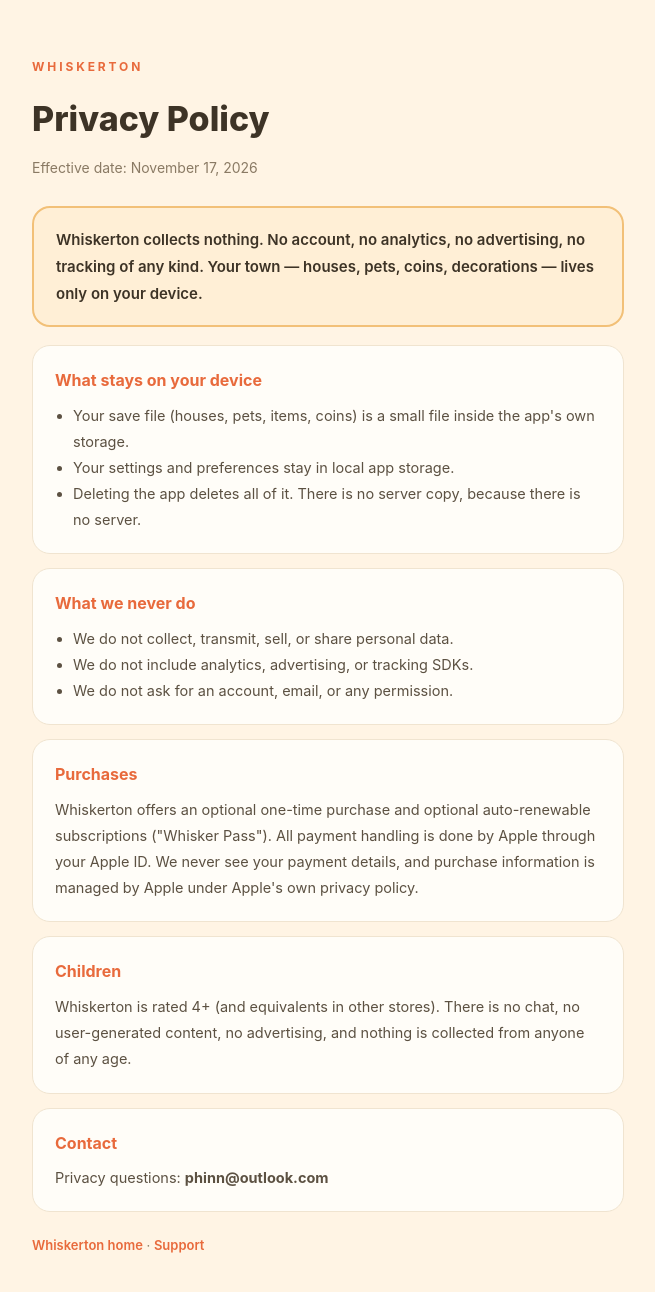
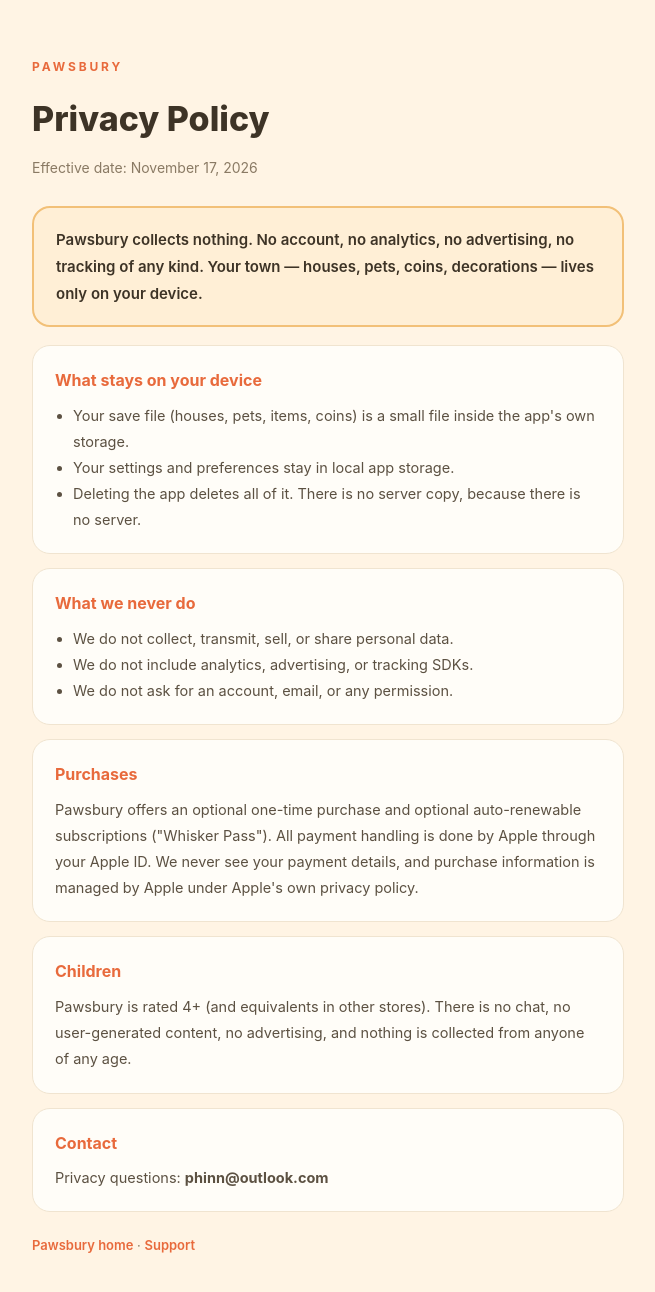
Before and after one commit to phinn/kinet-static, a plain HTML site: page whiskerton/privacy.html in a window 1280 px wide. Shown: the whole page, without its empty margins (312-967 px from the left). Drawn offline with Linux system fonts and the light colour scheme.

Commit message:
whiskerton: 三页品牌名统一为 Pawsbury(title/kicker/正文/privacy 条款)

```diff
--- a/whiskerton/privacy.html
+++ b/whiskerton/privacy.html
@@ -3,8 +3,8 @@
 <head>
 <meta charset="UTF-8">
 <meta name="viewport" content="width=device-width, initial-scale=1">
-<title>Whiskerton Privacy</title>
-<meta name="description" content="Whiskerton privacy policy: the game collects nothing. No account, no ads, no tracking. Your town lives only on your device.">
+<title>Pawsbury Privacy Policy</title>
+<meta name="description" content="Pawsbury privacy policy: the game collects nothing. No account, no ads, no tracking. Your town lives only on your device.">
 <style>
 *{margin:0;padding:0;box-sizing:border-box}
 body{background:#FFF4E4;color:#3D3326;font-family:-apple-system,"SF Pro Text","PingFang SC",sans-serif;line-height:1.8;-webkit-font-smoothing:antialiased;padding:0 0 60px}
@@ -23,11 +23,11 @@ a{color:#E86A3C;font-weight:600;text-decoration:none}
 </head>
 <body>
 <div class="wrap">
-  <div class="kicker">Whiskerton</div>
+  <div class="kicker">Pawsbury</div>
   <h1>Privacy Policy</h1>
   <p class="date">Effective date: November 17, 2026</p>
 
-  <div class="callout"><p>Whiskerton collects nothing. No account, no analytics, no advertising, no tracking of any kind. Your town — houses, pets, coins, decorations — lives only on your device.</p></div>
+  <div class="callout"><p>Pawsbury collects nothing. No account, no analytics, no advertising, no tracking of any kind. Your town — houses, pets, coins, decorations — lives only on your device.</p></div>
 
   <div class="card"><h2>What stays on your device</h2>
     <ul>
@@ -46,18 +46,18 @@ a{color:#E86A3C;font-weight:600;text-decoration:none}
   </div>
 
   <div class="card"><h2>Purchases</h2>
-    <p>Whiskerton offers an optional one-time purchase and optional auto-renewable subscriptions ("Whisker Pass"). All payment handling is done by Apple through your Apple ID. We never see your payment details, and purchase information is managed by Apple under Apple's own privacy policy.</p>
+    <p>Pawsbury offers an optional one-time purchase and optional auto-renewable subscriptions ("Whisker Pass"). All payment handling is done by Apple through your Apple ID. We never see your payment details, and purchase information is managed by Apple under Apple's own privacy policy.</p>
   </div>
 
   <div class="card"><h2>Children</h2>
-    <p>Whiskerton is rated 4+ (and equivalents in other stores). There is no chat, no user-generated content, no advertising, and nothing is collected from anyone of any age.</p>
+    <p>Pawsbury is rated 4+ (and equivalents in other stores). There is no chat, no user-generated content, no advertising, and nothing is collected from anyone of any age.</p>
   </div>
 
   <div class="card"><h2>Contact</h2>
     <p>Privacy questions: <b>phinn@outlook.com</b></p>
   </div>
 
-  <p style="margin-top:22px;font-size:13px;color:#8A7A64"><a href="index.html">Whiskerton home</a> · <a href="support.html">Support</a></p>
+  <p style="margin-top:22px;font-size:13px;color:#8A7A64"><a href="index.html">Pawsbury home</a> · <a href="support.html">Support</a></p>
 </div>
 </body>
 </html>
```
Also changed, not shown: whiskerton/index.html (+3 -3 lines), whiskerton/support.html (+4 -4 lines).
